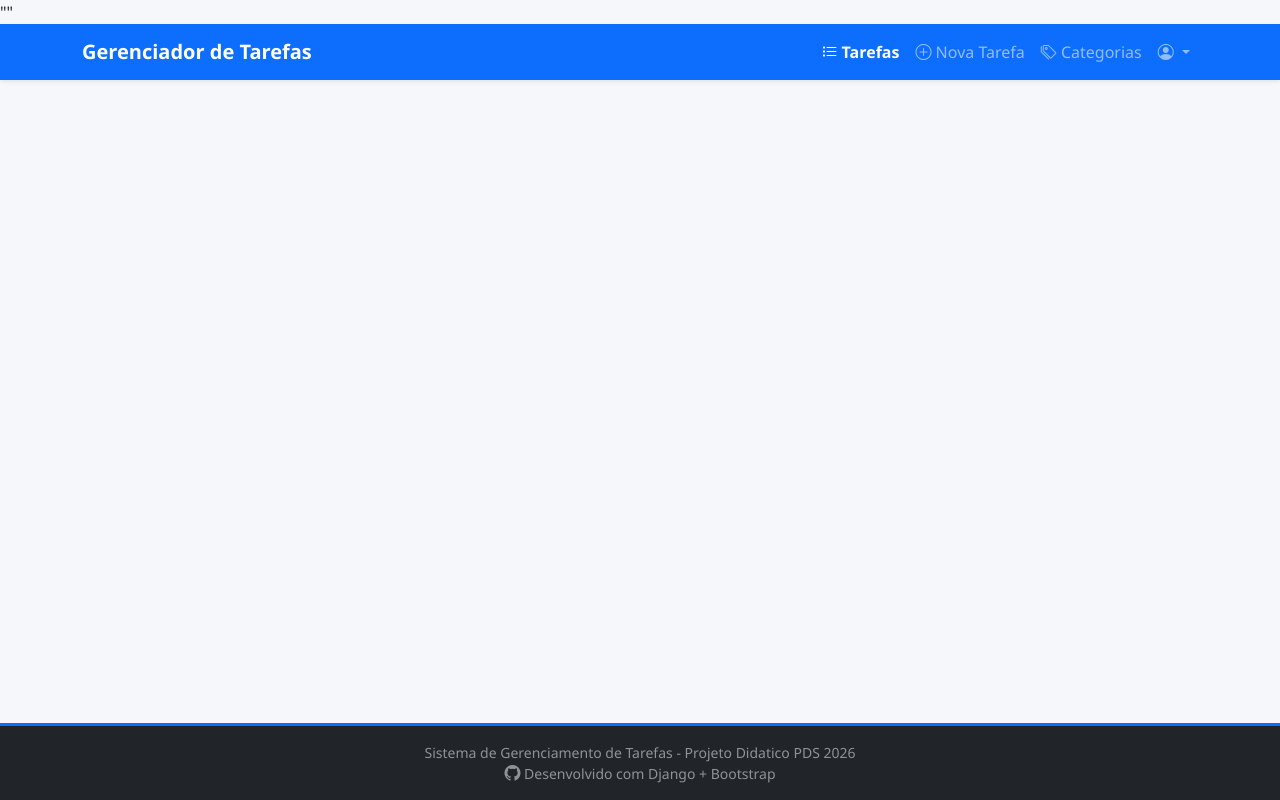
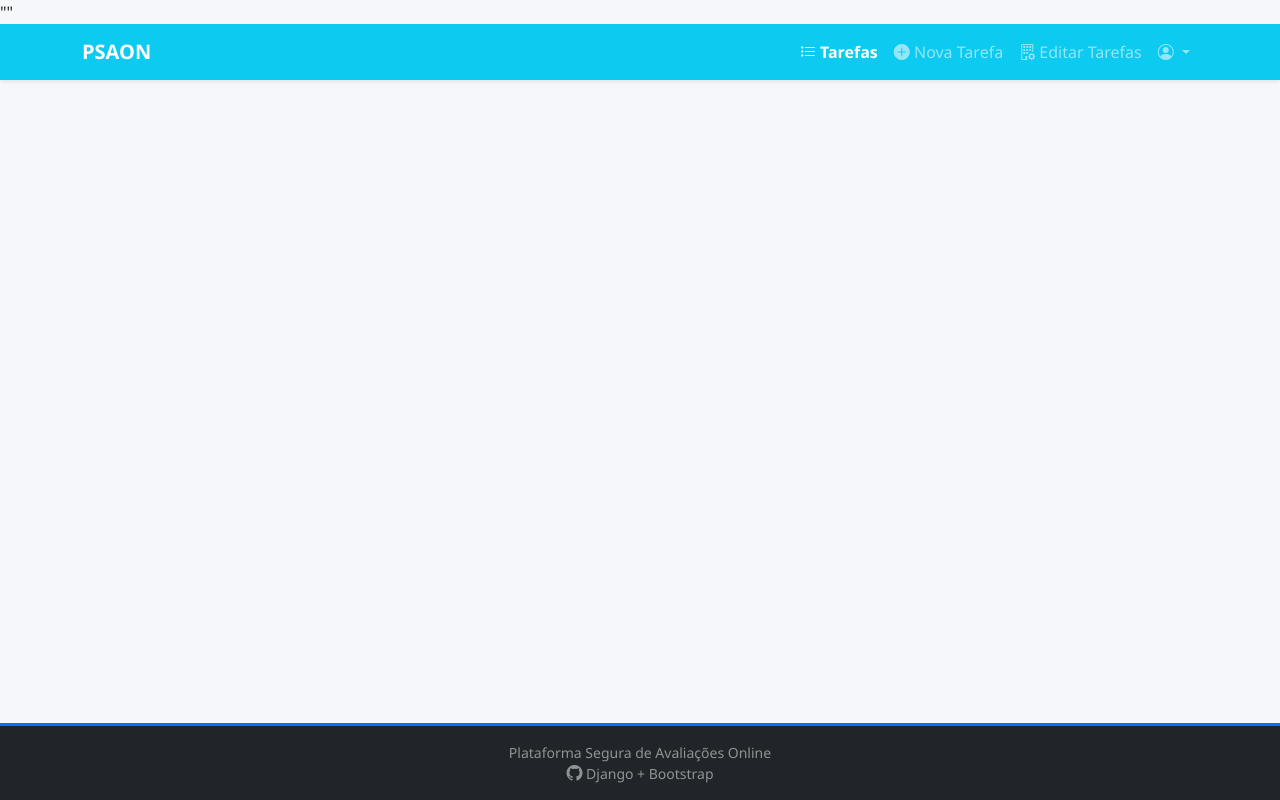
Before and after one commit to Thauan-Lima/PSAON, a Django app: template templates/base.html in a window 1280 px wide. Run offline with Django 5.2, Linux system fonts and the light colour scheme; the template is opened without the code that fills it, so the values that code supplies are empty.

Commit message:
Atualizar o base.html

```diff
--- a/templates/base.html
+++ b/templates/base.html
@@ -4,7 +4,7 @@
 <head>
     <meta charset="UTF-8">
     <meta name="viewport" content="width=device-width, initial-scale=1.0">
-    <title>Gerenciador de Tarefas</title>
+    <title>Avaliações</title>
 
     <!-- Bootstrap CSS via CDN -->
     <link href="https://cdn.jsdelivr.net/npm/bootstrap@5.3.3/dist/css/bootstrap.min.css" rel="stylesheet">
@@ -18,11 +18,11 @@
 <body>
 
     <!-- Header / Navbar -->
-    <nav class="navbar navbar-expand-lg navbar-dark bg-primary shadow-sm">
+    <nav class="navbar navbar-expand-lg navbar-dark bg-info shadow-sm">
         <div class="container">
             <a class="navbar-brand d-flex align-items-center gap-2" href="{%url 'listar_tarefas' %}">
 
-                <span class="fw-bold">Gerenciador de Tarefas</span>
+                <span class="fw-bold">PSAON</span>
             </a>
             <button class="navbar-toggler" type="button" data-bs-toggle="collapse" data-bs-target="#navContent">
                 <span class="navbar-toggler-icon"></span>
@@ -36,12 +36,12 @@
                     </li>
                     <li class="nav-item">
                         <a class="nav-link" href="{% url 'criar_tarefa' %}" >
-                            <i class="bi bi-plus-circle"></i> Nova Tarefa
+                            <i class="bi bi-plus-circle-fill"></i> Nova Tarefa
                         </a>
                     </li>
                     <li class="nav-item">
                         <a class="nav-link" href="#">
-                            <i class="bi bi-tags"></i> Categorias
+                            <i class="bi bi-building-gear"></i> Editar Tarefas
                         </a>
                     </li>
                     <li class="nav-item dropdown">
@@ -66,8 +66,8 @@
     <footer class="bg-dark text-white-50 py-3 mt-auto">
         <div class="container text-center">
             <small>
-                Sistema de Gerenciamento de Tarefas - Projeto Didatico PDS 2026<br>
-                <i class="bi bi-github"></i> Desenvolvido com Django + Bootstrap
+                Plataforma Segura de Avaliações Online<br>
+                <i class="bi bi-github"></i> Django + Bootstrap
             </small>
         </div>
     </footer>
```
